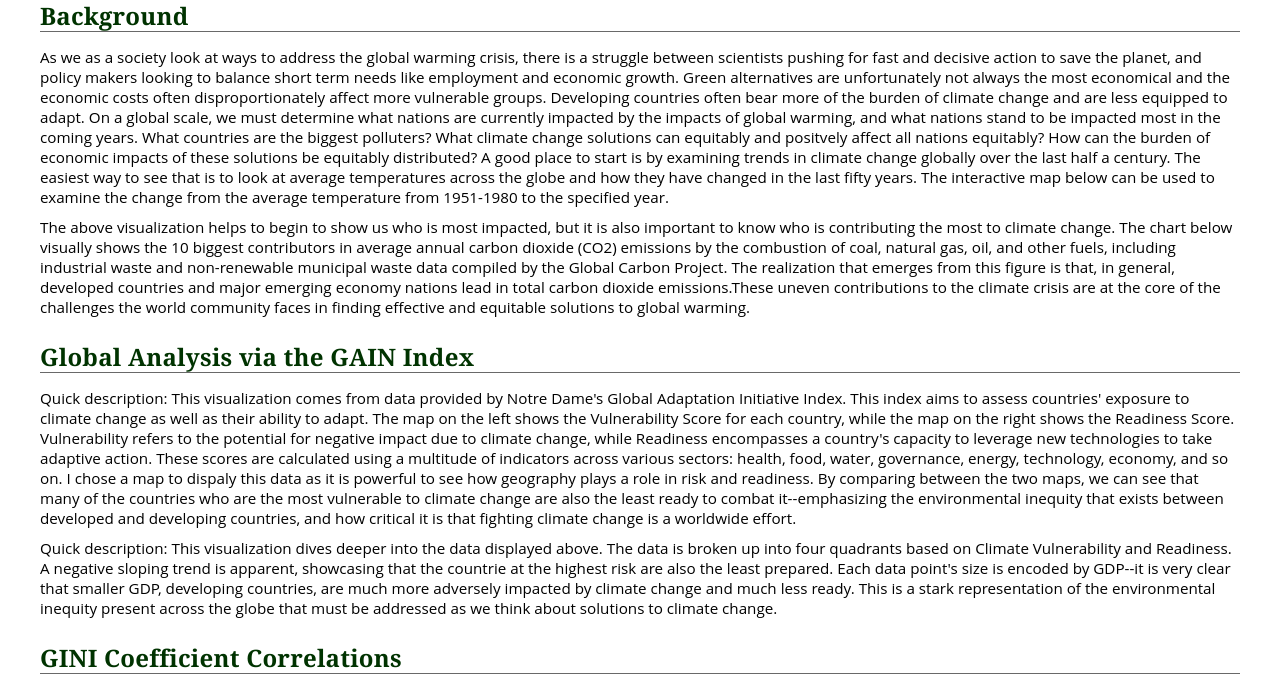
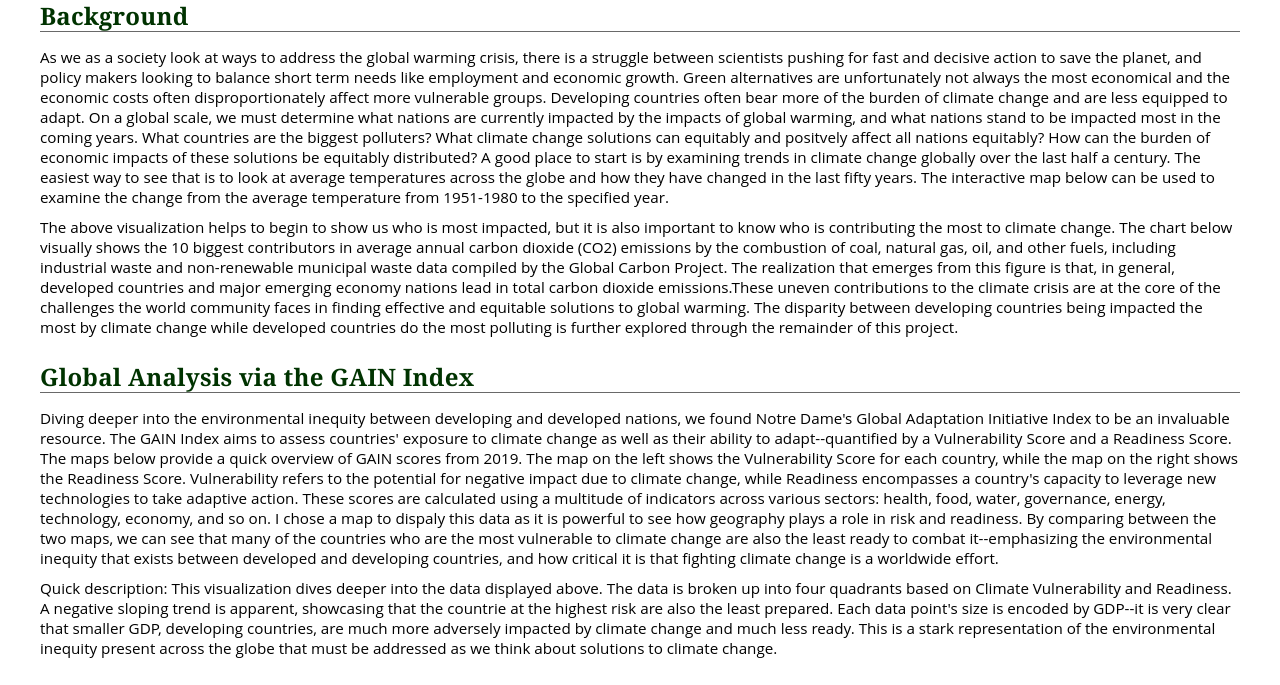
Before and after one commit to cse412-21w/environmental-equity, a website built with Parcel: page docs/index.html in a window 1280 px wide. Shown: the part 62-747 px from the top of the page. Built offline with nearby package versions, Linux system fonts and the light colour scheme.

Commit message:
Update index.html

```diff
--- a/docs/index.html
+++ b/docs/index.html
@@ -53,7 +53,8 @@
                 contributors in average annual carbon dioxide (CO2) emissions by the combustion of coal, natural gas, oil, and other fuels, including industrial waste and
                 non-renewable municipal waste data compiled by the Global Carbon Project. The realization that emerges from this figure is that, in general, developed
                 countries and major emerging economy nations lead in total carbon dioxide emissions.These uneven contributions to the climate crisis
-                are at the core of the challenges the world community faces in finding effective and equitable solutions to global warming.</p>
+                are at the core of the challenges the world community faces in finding effective and equitable solutions to global warming. The disparity between developing countries being impacted the most by climate change
+          while developed countries do the most polluting is further explored through the remainder of this project.</p>
       </section>
               <section>
             <div class='tableauPlaceholder' id='viz1614375162275' style='position: relative'>
@@ -87,6 +88,16 @@
 
           <section id = "GAINindex1">
            <h2>Global Analysis via the GAIN Index</h2>
+          <p>Diving deeper into the environmental inequity between developing and developed nations, we found Notre Dame's Global Adaptation Initiative Index to be
+              an invaluable resource. The GAIN Index aims
+          to assess countries' exposure to climate change as well as their ability to adapt--quantified by a Vulnerability Score and a Readiness Score. The maps below
+              provide a quick overview of GAIN scores from 2019. The map on the left shows the Vulnerability Score for each country,
+          while the map on the right shows the Readiness Score. Vulnerability refers to the potential for negative impact due to climate change, while
+          Readiness encompasses a country's capacity to leverage new technologies to take adaptive action. These scores are calculated using a multitude of
+          indicators across various sectors: health, food, water, governance, energy, technology, economy, and so on. I chose a map to dispaly this data
+          as it is powerful to see how geography plays a role in risk and readiness. By comparing between the two maps, we can see that many of the countries
+          who are the most vulnerable to climate change are also the least ready to combat it--emphasizing the environmental inequity that exists between
+          developed and developing countries, and how critical it is that fighting climate change is a worldwide effort. </p>
           <div class='tableauPlaceholder' id='viz1614297424538' style='position: relative'>
               <noscript>
                   <a href='#'>
@@ -119,14 +130,6 @@
               scriptElement.src = 'https://public.tableau.com/javascripts/api/viz_v1.js';
               vizElement.parentNode.insertBefore(scriptElement, vizElement);
           </script>
-          <p>Quick description: This visualization comes from data provided by Notre Dame's Global Adaptation Initiative Index. This index aims
-          to assess countries' exposure to climate change as well as their ability to adapt. The map on the left shows the Vulnerability Score for each country,
-          while the map on the right shows the Readiness Score. Vulnerability refers to the potential for negative impact due to climate change, while
-          Readiness encompasses a country's capacity to leverage new technologies to take adaptive action. These scores are calculated using a multitude of
-          indicators across various sectors: health, food, water, governance, energy, technology, economy, and so on. I chose a map to dispaly this data
-          as it is powerful to see how geography plays a role in risk and readiness. By comparing between the two maps, we can see that many of the countries
-          who are the most vulnerable to climate change are also the least ready to combat it--emphasizing the environmental inequity that exists between
-          developed and developing countries, and how critical it is that fighting climate change is a worldwide effort. </p>
        </section>
 
     <section id = "GAINindex2">
```
